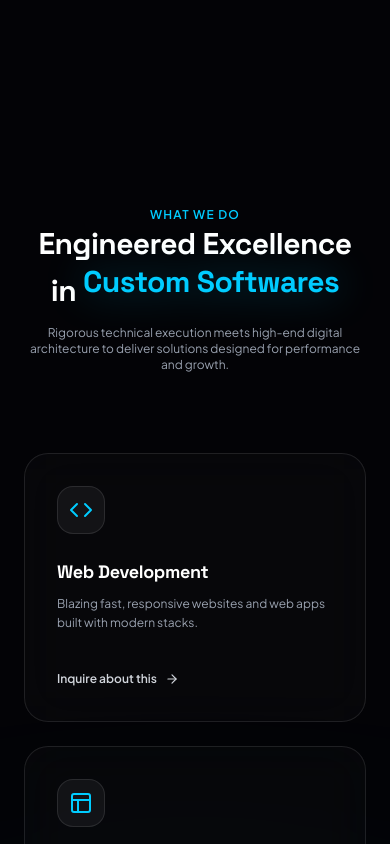
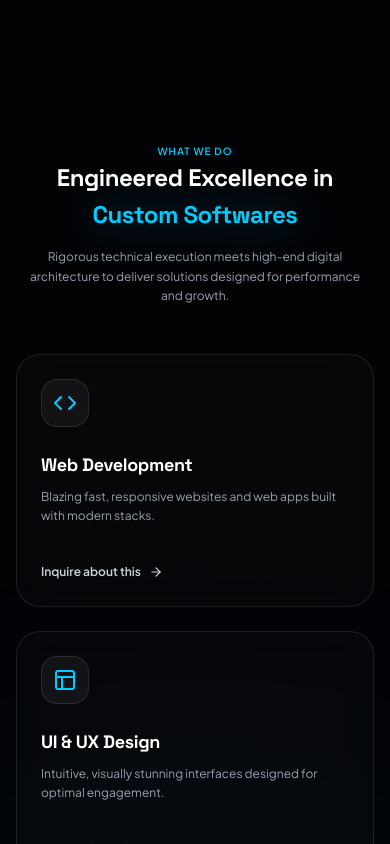
Before and after one commit to Deneth-sys/cotex-website-2, a React (Vite) app: page / in a window 390 px wide. Shown: the part 2120-2964 px from the top of the page. Built offline with nearby package versions, Linux system fonts and the light colour scheme.

Commit message:
Fix mobile responsive font scaling in Services heading

```diff
--- a/src/components/sections/Services.jsx
+++ b/src/components/sections/Services.jsx
@@ -40,7 +40,7 @@ const rotatingCapabilities = [
 
 export default function Services() {
   return (
-    <section id="services" className="relative py-32 px-6 overflow-hidden">
+    <section id="services" className="relative py-16 sm:py-32 px-4 sm:px-6 overflow-hidden">
 
       {/* Background Glow Accent */}
       <div className="absolute top-1/2 left-1/2 -translate-x-1/2 -translate-y-1/2 w-[800px] h-[400px] bg-[#00ccff]/5 rounded-full blur-[150px] pointer-events-none" />
@@ -48,19 +48,19 @@ export default function Services() {
       <div className="max-w-7xl mx-auto relative z-10">
 
         {/* Section Header with Rotating Text */}
-        <div className="text-center max-w-3xl mx-auto mb-20 space-y-4">
-          <span className="text-xs font-semibold uppercase tracking-widest text-[#00ccff]">
+        <div className="text-center max-w-3xl mx-auto mb-12 sm:mb-20 space-y-3 sm:space-y-4">
+          <span className="text-[10px] sm:text-xs font-semibold uppercase tracking-widest text-[#00ccff]">
             What We Do
           </span>
 
-          <h2 className="text-3xl sm:text-5xl font-bold text-white font-heading tracking-tight leading-tight">
-            Engineered Excellence in <br className="hidden sm:inline" />
-            <span className="text-[#00ccff] drop-shadow-[0_0_20px_rgba(0,204,255,0.4)]">
+          <h2 className="text-2xl sm:text-4xl lg:text-5xl font-bold text-white font-heading tracking-tight leading-snug sm:leading-tight px-2">
+            Engineered Excellence in{' '}
+            <span className="text-[#00ccff] drop-shadow-[0_0_20px_rgba(0,204,255,0.4)] inline-flex flex-wrap justify-center align-middle my-1 sm:my-0">
               <RotatingText words={rotatingCapabilities} interval={3000} />
             </span>
           </h2>
 
-          <p className="text-xs sm:text-sm text-gray-400 max-w-xl mx-auto">
+          <p className="text-xs sm:text-sm text-gray-400 max-w-xl mx-auto leading-relaxed px-2">
             Rigorous technical execution meets high-end digital architecture to deliver solutions designed for performance and growth.
           </p>
         </div>
@@ -70,7 +70,7 @@ export default function Services() {
           {serviceList.map((service, index) => (
             <div
               key={index}
-              className="p-8 rounded-3xl bg-white/[0.02] border border-white/10 hover:border-[#00ccff]/40 transition-all duration-300 group hover:bg-white/[0.04] backdrop-blur-xl flex flex-col justify-between h-full"
+              className="p-6 sm:p-8 rounded-3xl bg-white/[0.02] border border-white/10 hover:border-[#00ccff]/40 transition-all duration-300 group hover:bg-white/[0.04] backdrop-blur-xl flex flex-col justify-between h-full"
             >
               <div className="space-y-6">
                 <div className="w-12 h-12 rounded-2xl bg-white/5 border border-white/10 flex items-center justify-center group-hover:scale-110 group-hover:border-[#00ccff]/50 transition-all duration-300">
@@ -100,7 +100,7 @@ export default function Services() {
           ))}
 
           {/* Extra Callout Card with Fully Formatted Action Button */}
-          <div className="p-8 rounded-3xl bg-gradient-to-br from-[#00ccff]/10 via-transparent to-white/[0.02] border border-[#00ccff]/30 backdrop-blur-xl flex flex-col justify-between h-full">
+          <div className="p-6 sm:p-8 rounded-3xl bg-gradient-to-br from-[#00ccff]/10 via-transparent to-white/[0.02] border border-[#00ccff]/30 backdrop-blur-xl flex flex-col justify-between h-full">
             <div className="space-y-6">
               <div className="w-12 h-12 rounded-2xl bg-[#00ccff]/20 border border-[#00ccff]/40 flex items-center justify-center text-[#00ccff]">
                 <ShieldCheck size={24} />
```
